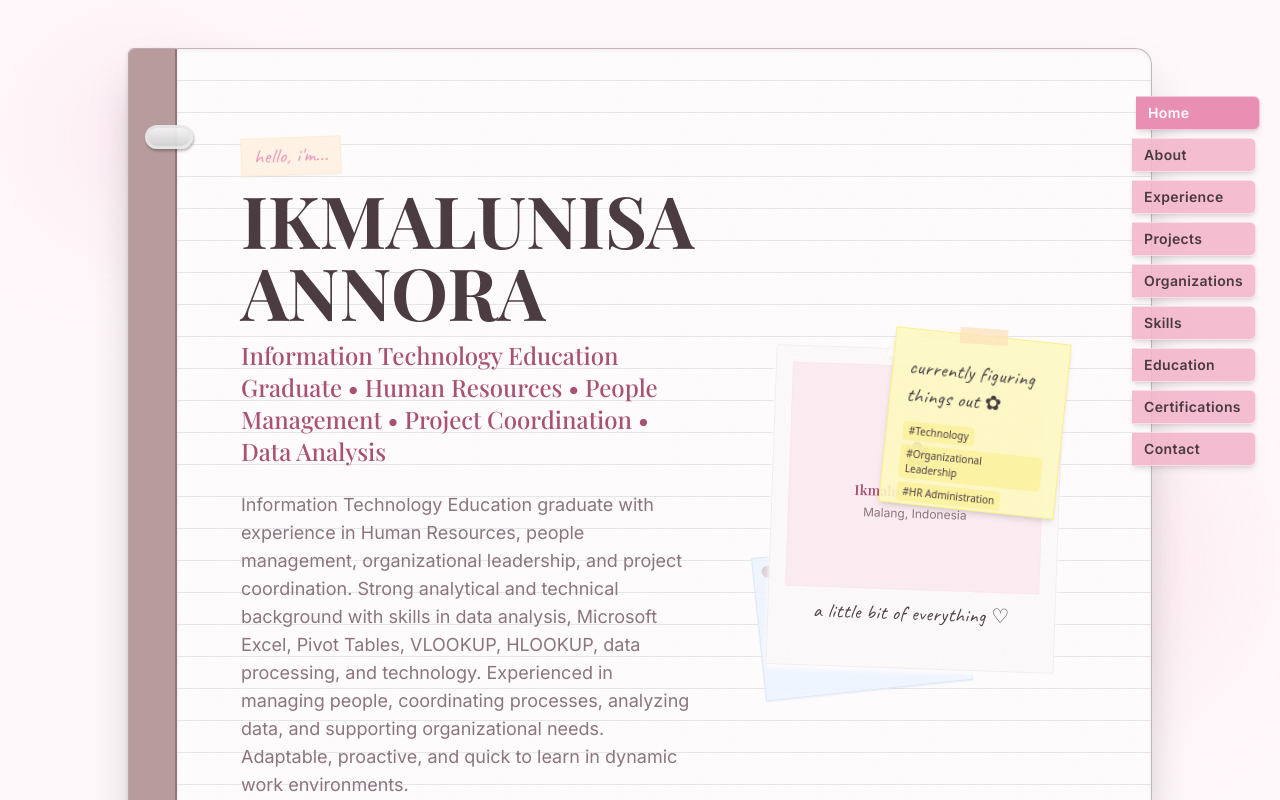
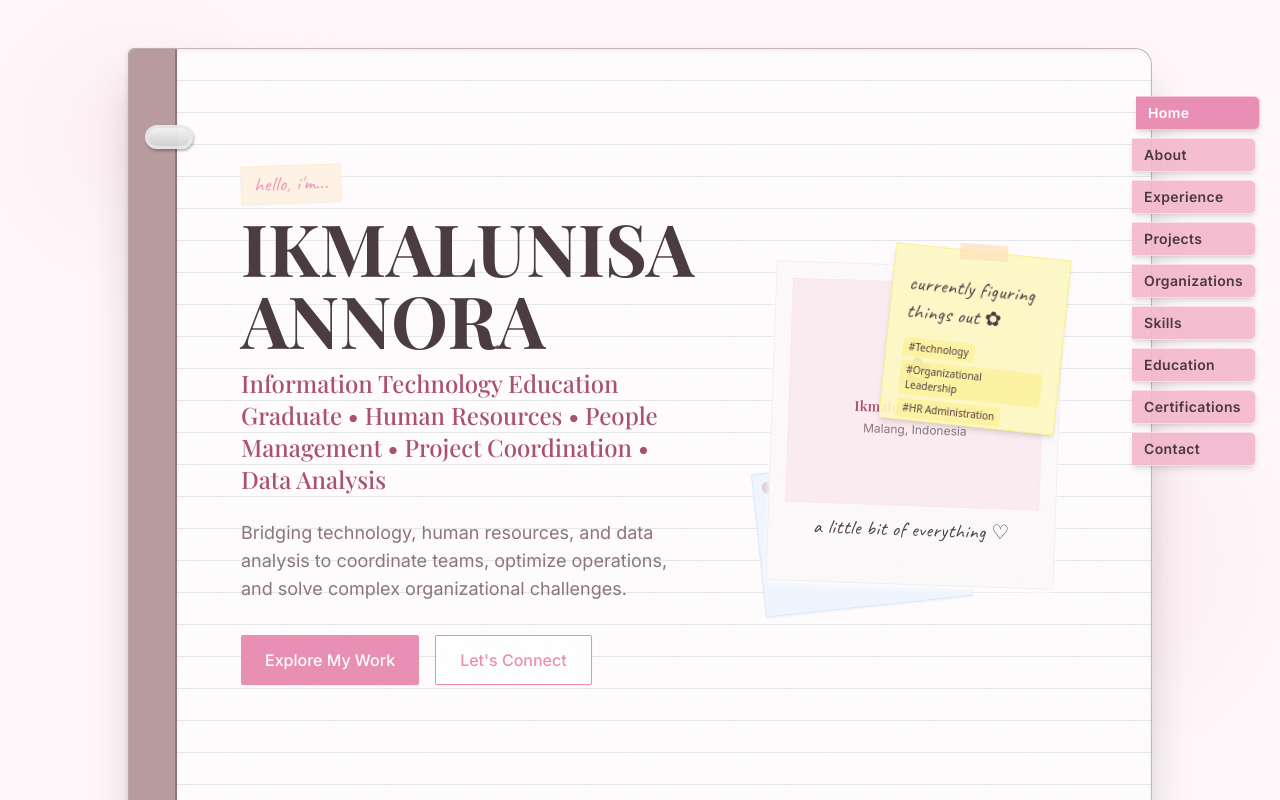
Before and after one commit to farelrakhadzakwan/web-portfolio-ikma, a React (Vite) app: page / in a window 1280 px wide. Shown: the top 800 px of the page. Built offline with nearby package versions, Linux system fonts and the light colour scheme; a web font is replaced by a local one.

Commit message:
fix: remove duplicate description from Home section

```diff
--- a/src/components/HeroSection.tsx
+++ b/src/components/HeroSection.tsx
@@ -38,7 +38,7 @@ export const HeroSection: React.FC = () => {
         )}
 
         <p className="text-base md:text-lg text-textmuted max-w-lg leading-relaxed mb-8">
-          {profile.professional_summary}
+          Bridging technology, human resources, and data analysis to coordinate teams, optimize operations, and solve complex organizational challenges.
         </p>
 
         <div className="flex flex-wrap gap-4">
```
